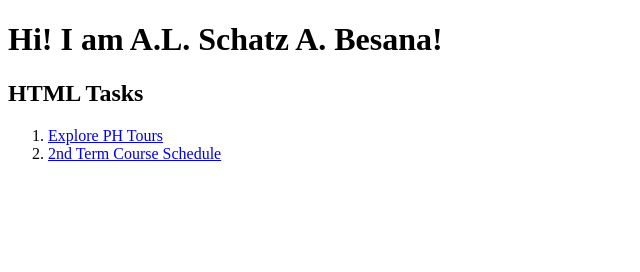
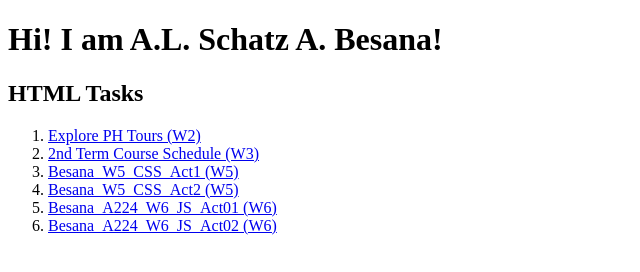
Before and after one commit to ALBesana/ALBesana.github.io, a plain HTML site: page index.html in a window 1280 px wide. Shown: the whole page, without its empty margins (0-640 px from the left). Drawn offline with Linux system fonts and the light colour scheme.

Commit message:
Final Commit

```diff
--- a/index.html
+++ b/index.html
@@ -11,8 +11,12 @@
     <h2>HTML Tasks</h2>
 
     <ol>
-        <li><a href="BesanaExplorePHTours.html">Explore PH Tours</a></li>
-        <li><a href="BesanaCourseSchedule.html">2nd Term Course Schedule</a></li>
+        <li><a href="BesanaExplorePHTours.html">Explore PH Tours (W2)</a></li>
+        <li><a href="BesanaCourseSchedule.html">2nd Term Course Schedule (W3)</a></li>
+        <li><a href="Besana_W5_CSS_Act1/index.html">Besana_W5_CSS_Act1 (W5)</a></li>
+        <li><a href="Besana_W5_CSS_Act2/index.html">Besana_W5_CSS_Act2 (W5)</a></li>
+        <li><a href="Besana_A224_W6_JS_Act01/index.html">Besana_A224_W6_JS_Act01 (W6)</a></li>
+        <li><a href="Besana_A224_W6_JS_Act02/index.html">Besana_A224_W6_JS_Act02 (W6)</a></li>
     </ol>
 </body>
 </html>
```
